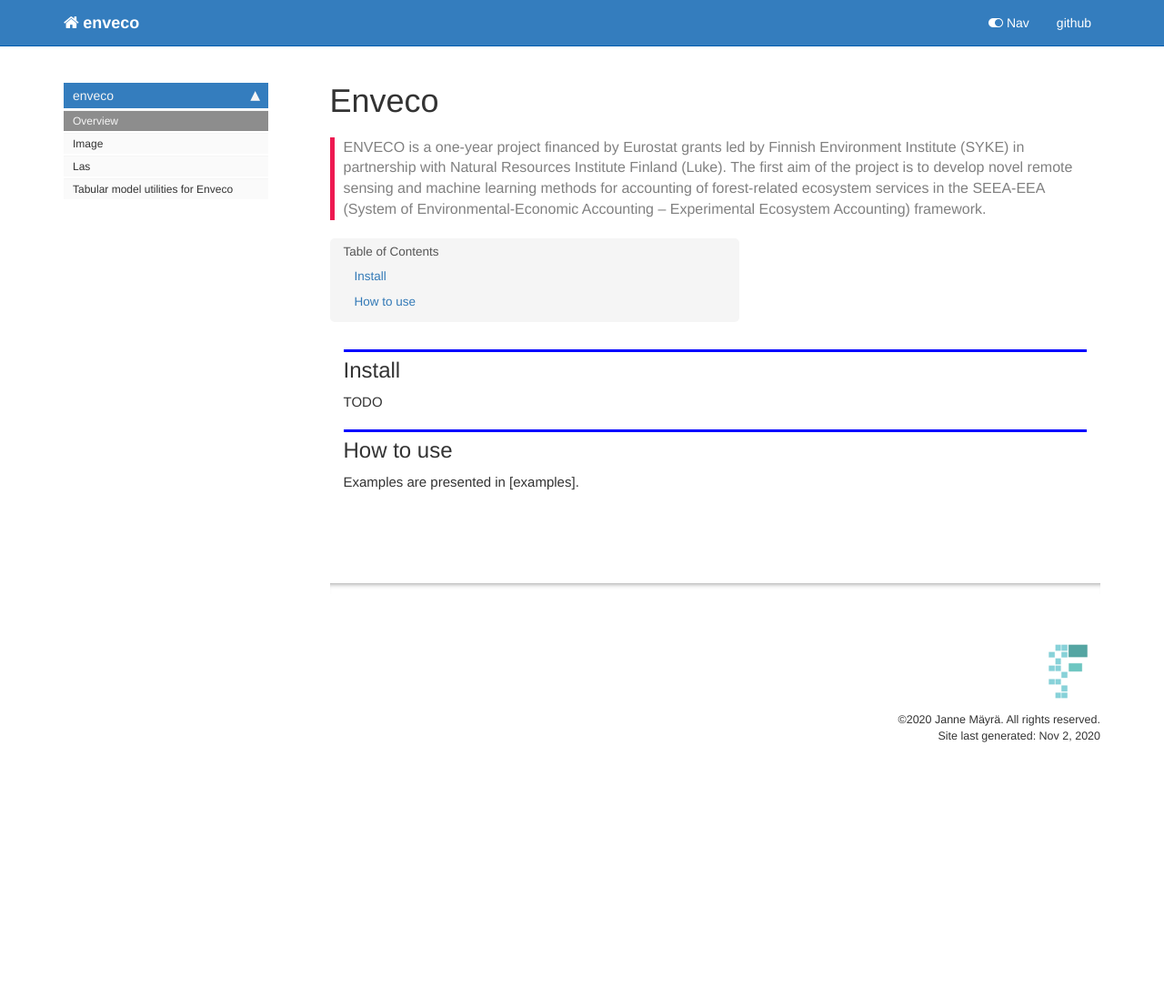
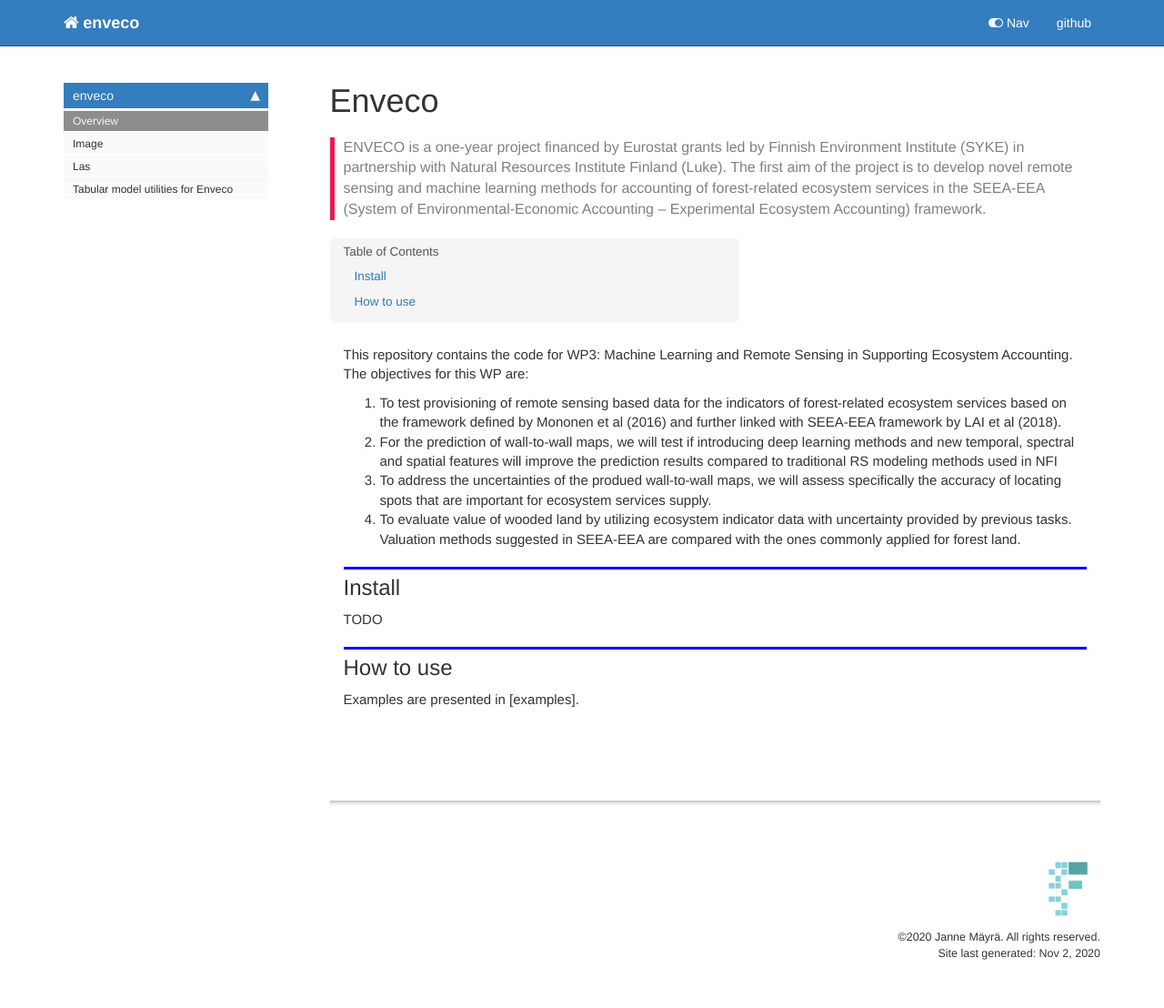
Before and after one commit to mayrajeo/enveco, a Jekyll site: the page built from docs/index.html, in a window 1280 px wide. Shown: the whole page at 91% size. Built offline with Jekyll 4.4.1, drawn with Linux system fonts in a browser that asks for light colours; nearby versions of some CDN libraries; comment, search, counter and statistics services are not loaded; before the commit the page ends 900 px from its top, so only the background shows below that.

```diff
--- a/docs/image.html
+++ b/docs/image.html
@@ -584,9 +584,7 @@
 Converted 02_tabular.ipynb.
 Converted index.ipynb.
 converting: /mnt/d/Users/E1005164/enveco/nbs/00_image.ipynb
-converting: /mnt/d/Users/E1005164/enveco/nbs/01_las.ipynb
 converting: /mnt/d/Users/E1005164/enveco/nbs/index.ipynb
-converting: /mnt/d/Users/E1005164/enveco/nbs/02_tabular.ipynb
 converting /mnt/d/Users/E1005164/enveco/nbs/index.ipynb to README.md
 </pre>
 </div>
--- a/docs/index.html
+++ b/docs/index.html
@@ -31,6 +31,19 @@
 
 <div class="cell border-box-sizing text_cell rendered"><div class="inner_cell">
 <div class="text_cell_render border-box-sizing rendered_html">
+<p>This repository contains the code for WP3: Machine Learning and Remote Sensing in Supporting Ecosystem Accounting. The objectives for this WP are:</p>
+<ol>
+<li>To test provisioning of remote sensing based data for the indicators of forest-related ecosystem services based on the framework defined by Mononen et al (2016) and further linked with SEEA-EEA framework by LAI et al (2018).</li>
+<li>For the prediction of wall-to-wall maps, we will test if introducing deep learning methods and new temporal, spectral and spatial features will improve the prediction results compared to traditional RS modeling methods used in NFI</li>
+<li>To address the uncertainties of the produed wall-to-wall maps, we will assess specifically the accuracy of locating spots that are important for ecosystem services supply.</li>
+<li>To evaluate value of wooded land by utilizing ecosystem indicator data with uncertainty provided by previous tasks. Valuation methods suggested in SEEA-EEA are compared with the ones commonly applied for forest land.</li>
+</ol>
+
+</div>
+</div>
+</div>
+<div class="cell border-box-sizing text_cell rendered"><div class="inner_cell">
+<div class="text_cell_render border-box-sizing rendered_html">
 <h2 id="Install">Install<a class="anchor-link" href="#Install"> </a></h2>
 </div>
 </div>
--- a/enveco/las.py
+++ b/enveco/las.py
@@ -77,7 +77,6 @@
     lidar_df = lidar_df[lidar_df.apply(lambda row:np.linalg.norm(np.array([row.x, row.y]).T - np.array([plot_x, plot_y]).T) <= 9, axis=1)]
     return lidar_df
 
-
 # Cell
 
 height_cols = ['hmax', 'hmean', 'hstd', 'cv']
@@ -137,7 +136,7 @@
     return proportions
 
 def calc_point_features(lidar_df:pd.DataFrame, min_h:int=1.5) -> list:
-    "Calculate point distribution based features, features 5 and 8 from earlier"
+    "Calculate proportion of vegetation points and ratio between vegetation and ground points"
     vege_df = lidar_df[lidar_df.z >= min_h]
     if len(vege_df) == 0: return None
     # Proportion of vegetation points
```
Also changed, not shown: .github/workflows/main.yml, README.md, 4 other files.
